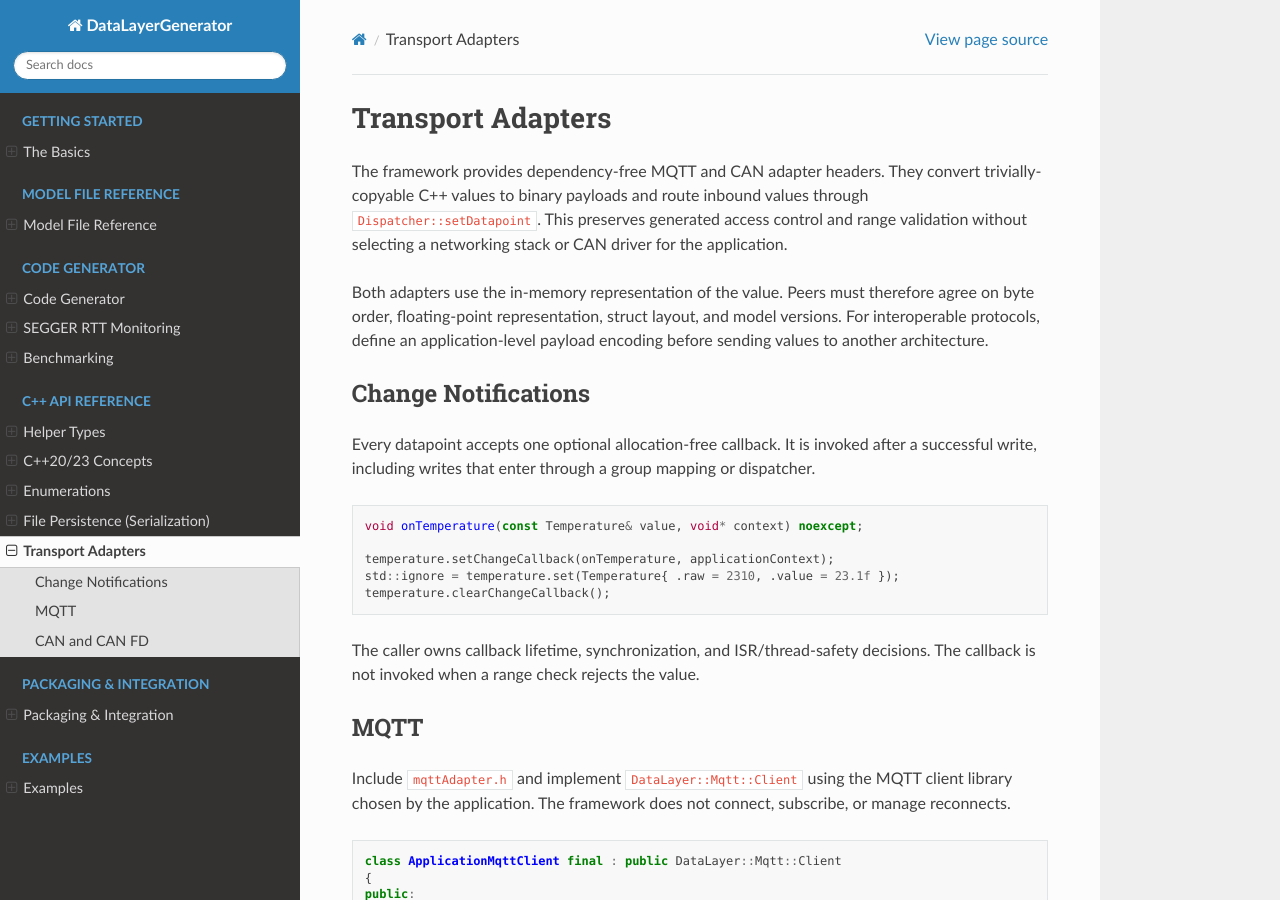
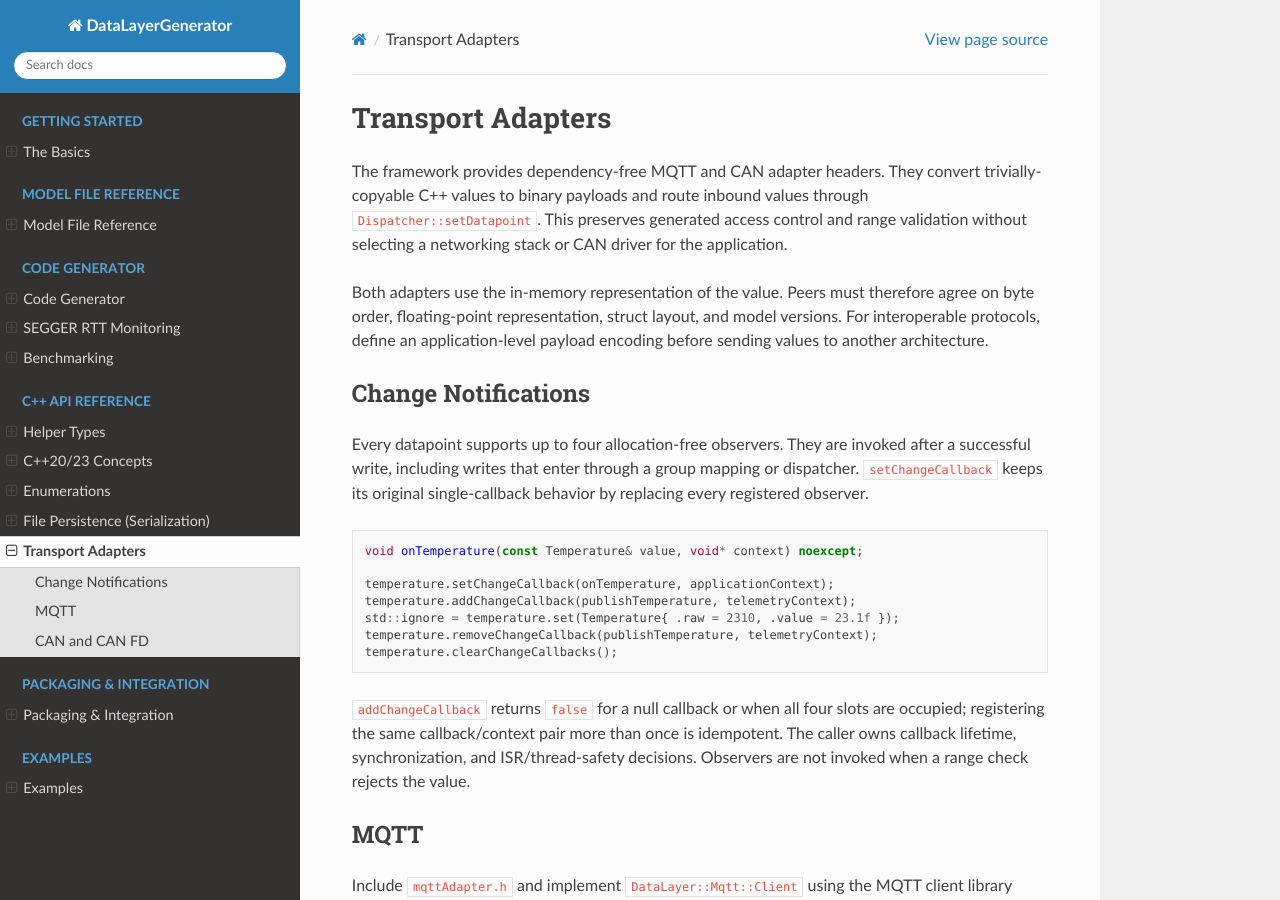
Before and after one commit to StephanKa/DataLayerGenerator, a Sphinx documentation site: the page built from docs/transport.rst, in a window 1280 px wide and 900 px high. Built offline with Sphinx 7.4.7 and the Read the Docs theme 3.1.0, drawn with Linux system fonts in a browser that asks for light colours.

Commit message:
updated observer patterns

```diff
--- a/docs/basic.rst
+++ b/docs/basic.rst
@@ -20,7 +20,7 @@ Key properties:
 - Versioning metadata is embedded in groups and individual datapoints to support EEPROM upgrade paths.
 - Optional ``DLG1`` file persistence with CRC32, length-delimited records, and group identity checks
   (enabled with ``-DENABLE_FILE_PERSISTENCE=ON``).
-- Optional allocation-free change callbacks, plus application-owned MQTT and CAN/CAN-FD adapters.
+- Optional allocation-free change observers, plus application-owned MQTT and CAN/CAN-FD adapters.
 - Optional ``fmt`` formatters for all generated structs and enums (enabled with ``-DENABLE_FMT=ON``).
 - Optional Python bindings via ``pybind11`` (enabled with ``-DENABLE_PYBIND11=ON``).
 - Cross-compilation support for ARM Cortex-M4 (GCC ARM toolchain).
--- a/docs/model.rst
+++ b/docs/model.rst
@@ -77,7 +77,7 @@ Use ``maxPayloadBytes`` to keep a group within its model-level payload budget:
 
 The assertion counts each stored value, including all array elements, but excludes DataLayer
 bookkeeping. Configure the board-specific full object budget in the consuming CMake target when
-you also want to include the callback and context pointers stored by every ``DataPoint``:
+you also want to include the four observer callback/context slots stored by every ``DataPoint``:
 
 .. code-block:: cmake
 
--- a/docs/transport.rst
+++ b/docs/transport.rst
@@ -13,19 +13,24 @@ an application-level payload encoding before sending values to another architect
 Change Notifications
 --------------------
 
-Every datapoint accepts one optional allocation-free callback. It is invoked after a successful write,
-including writes that enter through a group mapping or dispatcher.
+Every datapoint supports up to four allocation-free observers. They are invoked after a successful
+write, including writes that enter through a group mapping or dispatcher. ``setChangeCallback`` keeps
+its original single-callback behavior by replacing every registered observer.
 
 .. code-block:: cpp
 
    void onTemperature(const Temperature& value, void* context) noexcept;
 
    temperature.setChangeCallback(onTemperature, applicationContext);
+   temperature.addChangeCallback(publishTemperature, telemetryContext);
    std::ignore = temperature.set(Temperature{ .raw = 2310, .value = 23.1f });
-   temperature.clearChangeCallback();
+   temperature.removeChangeCallback(publishTemperature, telemetryContext);
+   temperature.clearChangeCallbacks();
 
-The caller owns callback lifetime, synchronization, and ISR/thread-safety decisions. The callback is
-not invoked when a range check rejects the value.
+``addChangeCallback`` returns ``false`` for a null callback or when all four slots are occupied;
+registering the same callback/context pair more than once is idempotent. The caller owns callback
+lifetime, synchronization, and ISR/thread-safety decisions. Observers are not invoked when a range
+check rejects the value.
 
 MQTT
 ----
```
Also changed, not shown: 2 other files.
